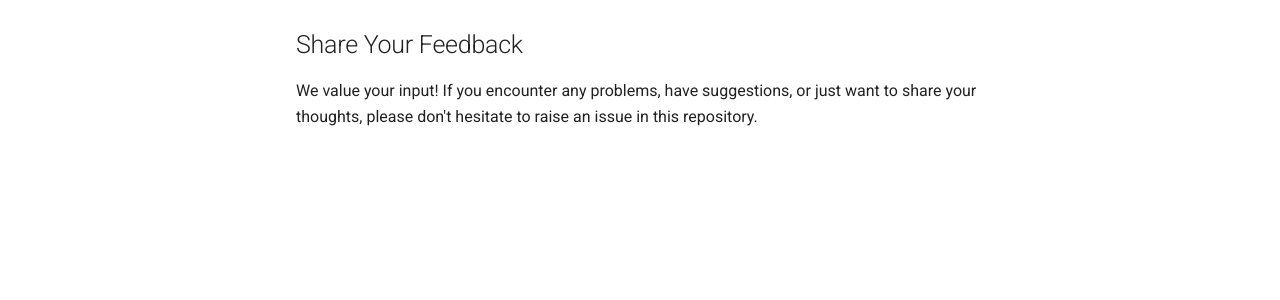
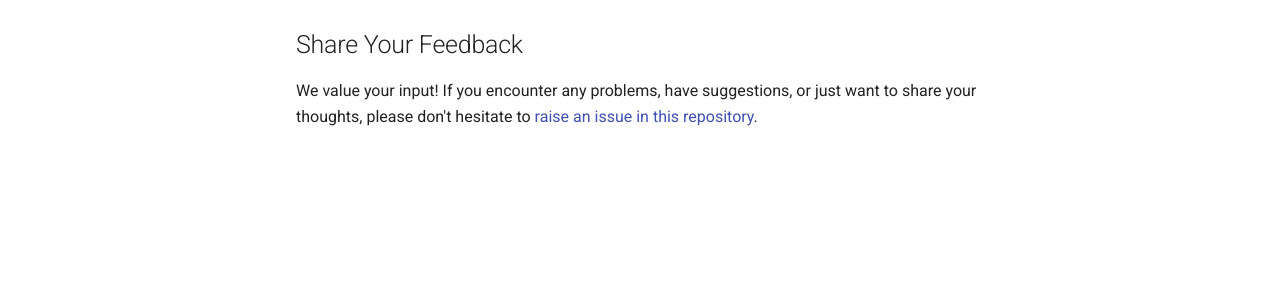
Before and after one commit to Dynatrace/obslab-predictive-kubernetes-scaling, an MkDocs documentation site: the page built from docs/whats-next.md, in a window 1280 px wide. Shown: the part 463-763 px from the top of the page. Built offline with MkDocs 1.6.1 and Material for MkDocs 9.7.7, drawn with Linux system fonts in a browser that asks for light colours; comment, search, counter and statistics services are not loaded; part of the change alters nothing that is shown.

```diff
--- a/docs/whats-next.md
+++ b/docs/whats-next.md
@@ -14,4 +14,4 @@ to meet your specific needs. Here are some ideas to get you started:
 ## Share Your Feedback
 
 We value your input! If you encounter any problems, have suggestions, or just want to share your thoughts, please don't
-hesitate to raise an issue in this repository.
+hesitate to [raise an issue in this repository](https://github.com/Dynatrace/obslab-predictive-kubernetes-scaling/issues/new){target=_blank}.
```
